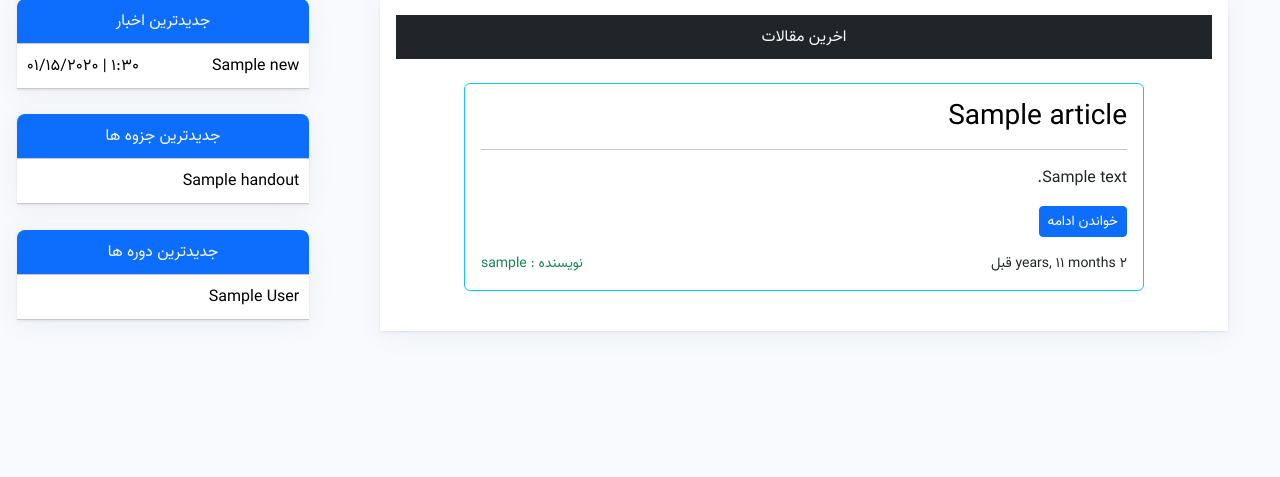
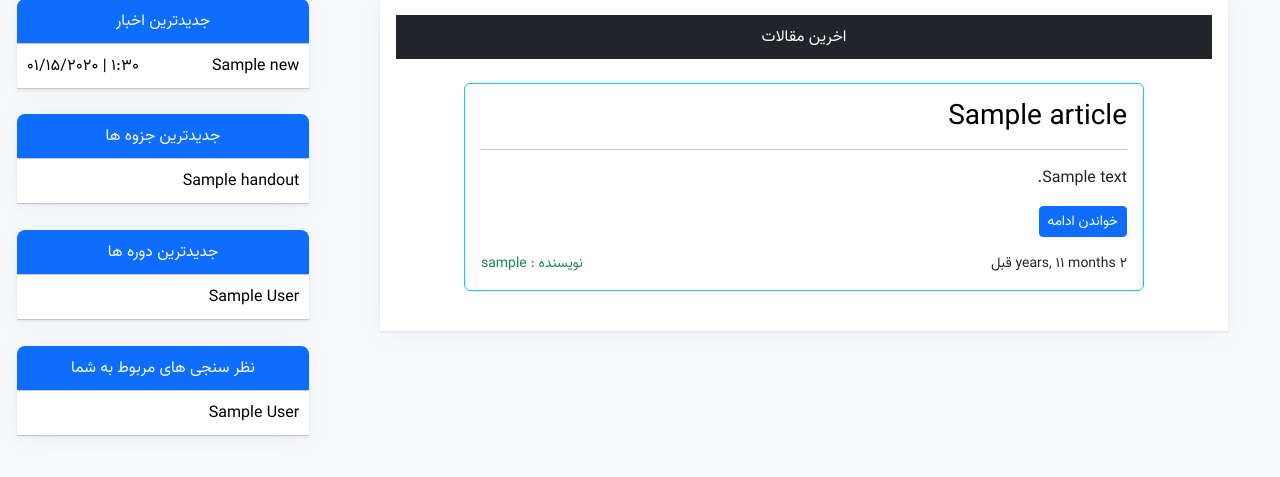
Before and after one commit to PooyaRezaee/institute, a Django app: page / in a window 1280 px wide. Shown: the part 94-571 px from the top of the page. Run offline with Django 4.2, Linux system fonts and the light colour scheme; a user stored in the database is signed in; tables that the repository leaves empty hold one stand-in row (values such as "Sample post").

Commit message:
Added Some Models for Poll and Vote User & Show it on index for per person related

```diff
--- a/accounts/models.py
+++ b/accounts/models.py
@@ -26,3 +26,26 @@ class Teacher(models.Model):
     class Meta:
         verbose_name = 'مدرس'
         verbose_name_plural  = 'مدرسان'
+
+class Choice(models.Model):
+    name = models.CharField(max_length=20)
+
+    def __str__(self):
+        return self.name
+
+class Poll(models.Model):
+    name = models.CharField(max_length=64)
+    choices = models.ManyToManyField(Choice, related_name='poll')
+    owner = models.ForeignKey(Teacher,on_delete=models.CASCADE,related_name='polls')
+    for_course = models.ForeignKey(Course,on_delete=models.CASCADE,related_name='polls')
+
+    def __str__(self):
+        return self.name
+
+class Vote(models.Model):
+    poll = models.ForeignKey(Poll, on_delete=models.SET_NULL, related_name="votes", null=True, blank=True)
+    choice = models.ForeignKey(Choice, on_delete=models.SET_NULL, related_name="votes", null=True, blank=True)
+    user = models.ForeignKey(User,on_delete=models.SET_NULL, related_name="votes", null=True, blank=True)
+
+    def __str__(self):
+        return f"{self.poll.name} - {self.choice.name}"
--- a/home/templates/home/detail_article.html
+++ b/home/templates/home/detail_article.html
@@ -3,8 +3,8 @@
 
 {% block body %}
     <div class="col-8 m-auto mt-5 box-content p-5" dir='rtl'>
-        <h3 class='float-start col-10'>{{ article.title }}</h3>
-        <div class='float-end col-2 d-flex flex-column justify-content-around '>
+        <h3 class='float-start col-9'>{{ article.title }}</h3>
+        <div class='float-end col-3 d-flex flex-column justify-content-around '>
             <small class="text-success">نویسنده : {{ article.author }}</small>
             <small class="text-primary">زمان ایجاد : {{ article.created | timesince }} قبل</small>
         </div>
--- a/home/templates/home/index.html
+++ b/home/templates/home/index.html
@@ -50,6 +50,23 @@
             </p>
             {% endfor %}
         </section>
+        {% if request.user.is_authenticated %}
+            <section class="box" dir="rtl">
+                <div class="item-box text-center bg-primary text-light rounded-top-3">نظر سنجی های مربوط به شما</div>
+                <!-- handout -->
+                <hr class='m-0'>
+                {% for poll in all_polls %}
+                <a href="" class="item-box d-block">
+                    {{poll.name}}
+                </a>
+                <hr class='m-0'>
+                {% empty %}
+                <p class="item-news d-block text-center p-2">
+                    نظر سنجی پاسخ داده نشده ای برای شما وجود ندارد
+                </p>
+                {% endfor %}
+            </section>
+        {% endif %}
     </div>
 
     <section class="col-8 float-start box p-3 ms-5" dir="rtl">
--- a/home/templates/home/list_course.html
+++ b/home/templates/home/list_course.html
@@ -4,7 +4,7 @@
 <div dir="rtl" class="col-9 box mx-auto mt-5 p-4 d-flex flex-wrap">
     {% for course in all_courses %}
     <div class='custom-shadow p-3 radius col-3 mx-auto my-2'>
-        <img class="img-thumbnail w-100 h-75" src="{{ course.thumbnail.url }}">
+        <img class="img-thumbnail w-100" src="{{ course.thumbnail.url }}" style="height:250px;">
         <h3><a href="{% url 'home:detail-course' course.pk %}" class="link">{{course.name}}</a></h3>
         <hr>
         <small class="float-start text-primary">تاریخ شروع : {{course.start | date}}</small>
--- a/home/views.py
+++ b/home/views.py
@@ -2,7 +2,7 @@ from django.shortcuts import render
 from django.views import View
 from django.views.generic import DetailView,ListView
 from .models import News,Article,Handout
-from accounts.models import Course
+from accounts.models import Course,Poll
 class Index(View):
     def get(self,request):
         last_news = News.objects.all().order_by('-created')[:5]
@@ -10,11 +10,16 @@ class Index(View):
         last_handout = Handout.objects.all().order_by('-created')[:5]
         last_courses = Course.objects.all().order_by('-created')[:5]
 
+        all_polls = None
+        if request.user.is_authenticated:
+            courses_user = request.user.courses.all()
+            all_polls = Poll.objects.filter(for_course__in=courses_user)
         context = {
             'last_news':last_news,
             'last_articles':last_articles,
             'last_handout':last_handout,
             'last_courses':last_courses,
+            'all_polls':all_polls,
         }
 
         return render(request,'home/index.html',context)
--- a/templates/base.html
+++ b/templates/base.html
@@ -43,6 +43,7 @@
                                 <li><a class="dropdown-item" href="{% url 'accounts:list-articles' %}">مقالات شما</a></li>
                                 {% if request.user.teacher %}
                                 <li><a class="dropdown-item" href="{% url 'accounts:create-handout' %}">افزودن جزوه جدید</a></li>
+                                <li><a class="dropdown-item" href="{% url 'accounts:create-handout' %}">افزودن نظر سنجی جدید</a></li>
                                 {% endif %}
                                 <li>
                                     <hr class="dropdown-divider">
```
Also changed, not shown: accounts/admin.py (+13 -1 lines), accounts/migrations/0009_satisfactionـsurvey_course_poll_teacher_poll.py (added), accounts/migrations/0010_alter_course_poll_alter_teacher_poll.py (added), accounts/migrations/0011_alter_satisfactionـsurvey_bad_and_more.py (added), accounts/migrations/0012_choice_poll_remove_course_poll_remove_teacher_poll_and_more.py (added), accounts/migrations/0013_vote.py (added), accounts/migrations/0014_poll_for_course.py (added), home/migrations/0006_alter_article_title.py (added).
